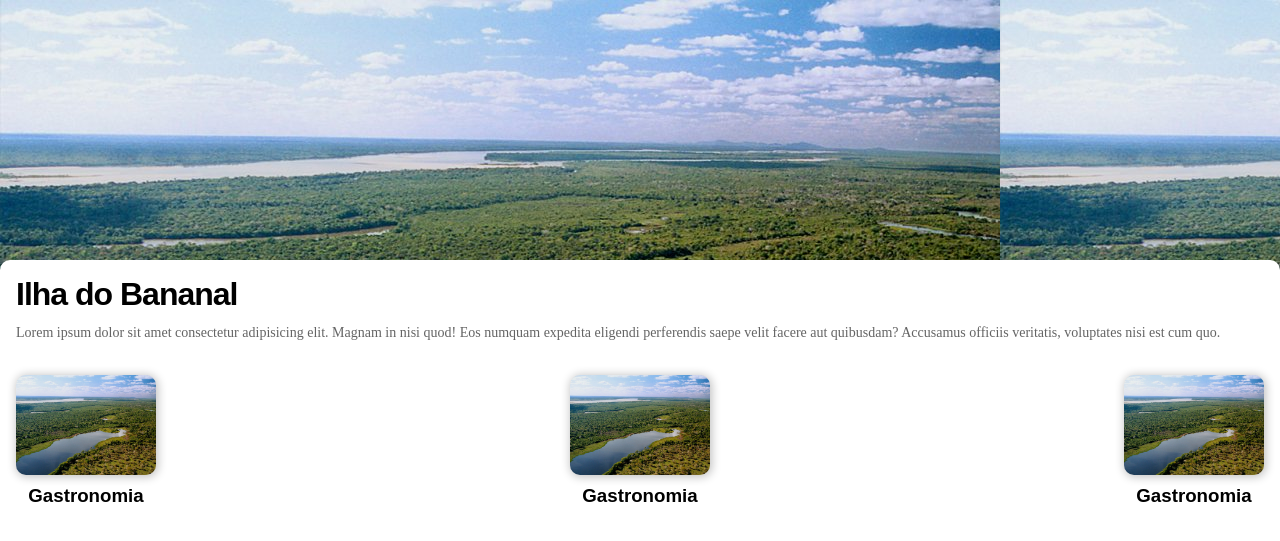
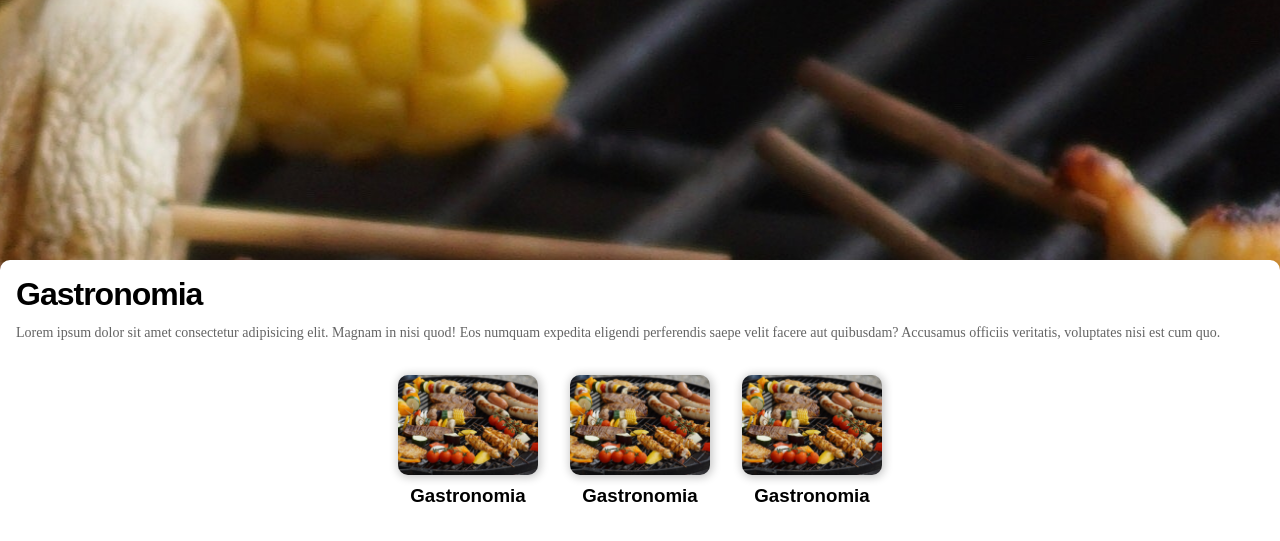
Before and after one commit to davidsamuel-dev/formo_tur, a PHP site: page /detalhes.categoria.html in a window 1280 px wide. Shown: the top 541 px of the page. Run offline with PHP 8.4, Linux system fonts and the light colour scheme; some libraries are stand-ins or nearby versions.

Commit message:
fvjhgijdfhg

```diff
--- a/detalhes.categoria.html
+++ b/detalhes.categoria.html
@@ -29,8 +29,9 @@
         </button>
       </div>
 
+      <div class="all">
         <div class="overview">
-        <h1>Ilha do Bananal</h1>
+          <h1>Gastronomia</h1>
           <p>
             Lorem ipsum dolor sit amet consectetur adipisicing elit. Magnam in
             nisi quod! Eos numquam expedita eligendi perferendis saepe velit
@@ -53,6 +54,7 @@
             <h3>Gastronomia</h3>
           </div>
         </div>
+      </div>
     </main>
 
     <script src="js/detalhes.categoria.js"></script>
--- a/styles/detalhes.categoria.css
+++ b/styles/detalhes.categoria.css
@@ -7,14 +7,21 @@
 
 main {
   height: 100%;
+  max-width: 2200px;
+  margin: auto;
+  display: flex;
+  flex-direction: column;
 }
 
 
+
+
 .img {
-  background: url('../img/Ilha-do-Bananal.jpg') #000;
+  background: url('../img/img-gastronomia.jpg') #000;
   height: 300px;
   width: 100%;
   display: flex;
+  background-position: center;
   justify-content: space-between;
   align-items: flex-start;
   padding: 8px;
@@ -29,6 +36,7 @@ main {
   padding: 16px;
   border-radius: 10px;
   background: #ffff;
+  width: 100%;
 }
 
 .overview h1 {
@@ -45,7 +53,8 @@ main {
 }
 
 .categorias {
-  justify-content: space-between;
+  max-width: 2200px;
+  justify-content: center;
   display: flex;
   flex-flow: row nowrap;
   overflow: auto;
@@ -53,7 +62,6 @@ main {
 
 .categoria {
   position: relative;
-  /* width: 100%; */
   height: auto;
   padding: 16px;
   /* border: 1px solid;; */
@@ -67,8 +75,21 @@ main {
   text-align: center;
 }
 
+.categorias {
+  width: 100%;
+
+  display: flex;
+  /* background-color: red; */
+}
+
+.all {
+  width: 100%;
+  display: flex;
+  flex-direction: column;
+}
+
 .categoria_img {
-  background: url('../img/Ilha-do-Bananal.jpg') #000;
+  background: url('../img/img-gastronomia.jpg') #000;
   min-width: 140px;
   height: 100px;
   border-radius: 10px;
@@ -76,3 +97,18 @@ main {
   background-size: cover;
   box-shadow: 1px 1px 10px 1px #0000003f;
 }
+
+.overview {
+  width: 100%;
+  /* background-color: red; */
+  flex-direction: row;
+  justify-content: center;
+}
+
+
+/* @media screen and (min-width: 800px) {
+  .categorias {
+    width: 800px;
+  }
+
+} */
```
Also changed, not shown: img/img-gastronomia.jpg (added). Lines whose indentation alone changed are shown as unchanged.
